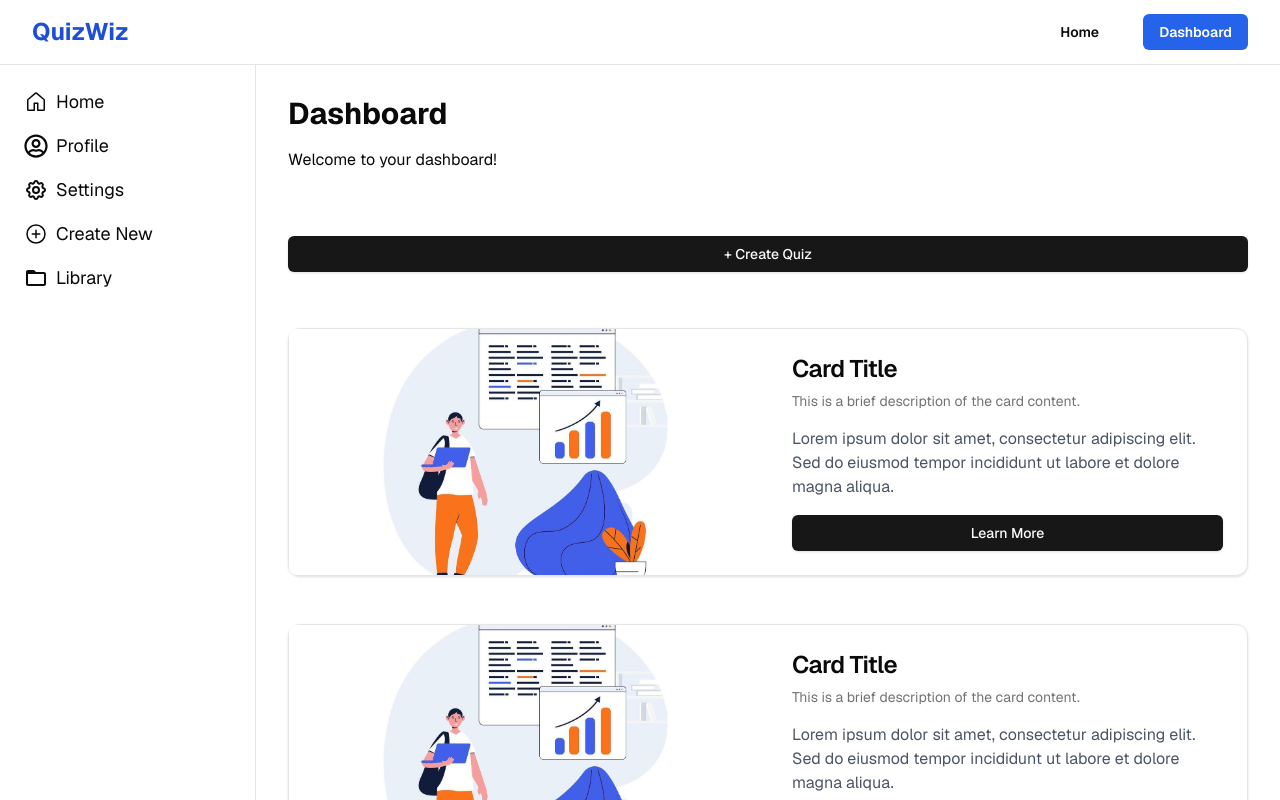
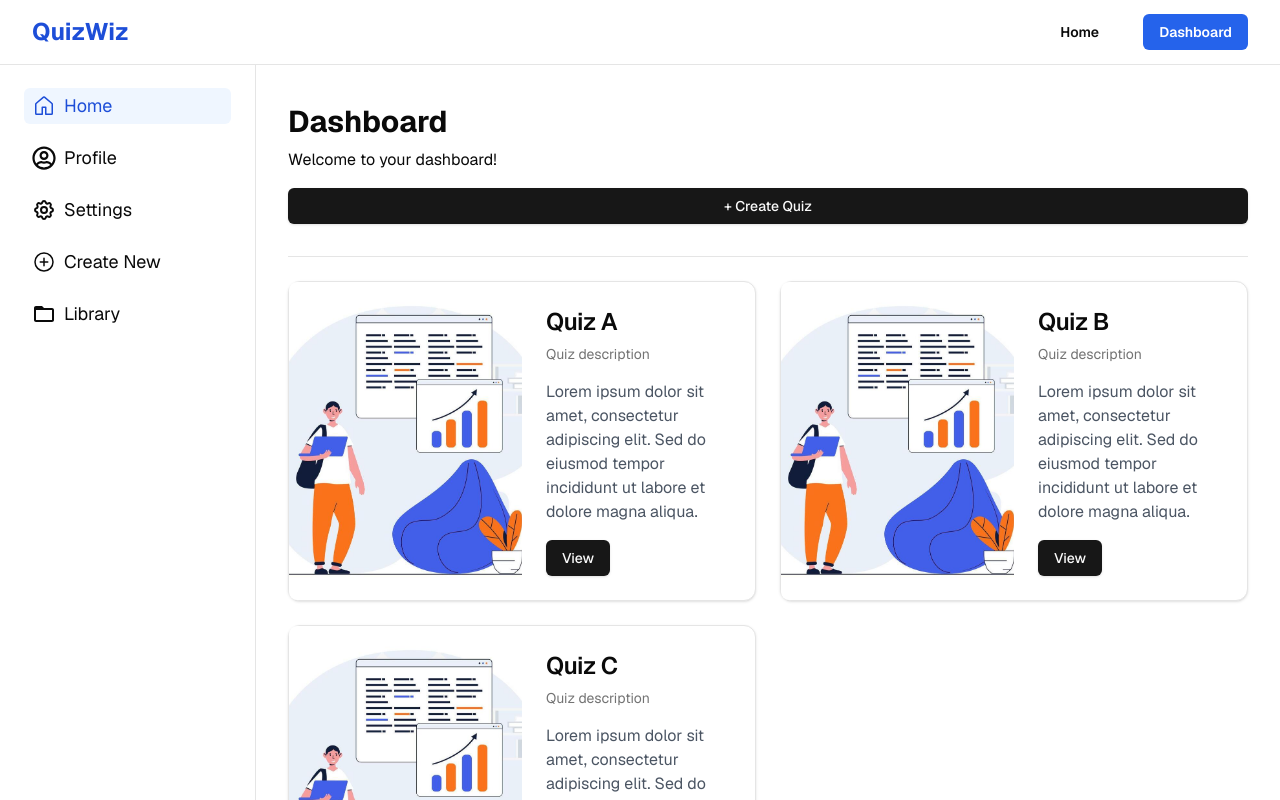
Before and after one commit to joshuaprunty/quiz-master, a Next.js app: page /dashboard in a window 1280 px wide. Shown: the top 800 px of the page. Built offline with nearby package versions, Linux system fonts and the light colour scheme.

Commit message:
dynamic routes for viewing existing quizzes

```diff
--- a/package.json
+++ b/package.json
@@ -12,6 +12,7 @@
     "@radix-ui/react-dialog": "^1.1.4",
     "@radix-ui/react-navigation-menu": "^1.2.3",
     "@radix-ui/react-select": "^2.1.4",
+    "@radix-ui/react-separator": "^1.1.1",
     "@radix-ui/react-slot": "^1.1.1",
     "@uppy/core": "^4.4.1",
     "@uppy/dashboard": "^4.3.1",
--- /dev/null
+++ b/src/app/(authenticated)/dashboard/[quizname]/page.js
@@ -0,0 +1,18 @@
+import { Button } from "@/components/ui/button"
+import Link from "next/link"
+
+export default function QuizPage({ params }) {
+  const { quizname } = params;
+
+  return (
+    <div className="p-8">
+      <h1 className="text-3xl font-bold my-4">Quiz Details</h1>
+      <p className="my-4">Viewing quiz: {quizname}</p>
+      <Button className="w-full my-4 max-w-3xl">
+        <Link href="/dashboard">
+          Back to Dashboard
+        </Link>
+      </Button>
+    </div>
+  );
+}
--- a/src/app/(authenticated)/dashboard/page.js
+++ b/src/app/(authenticated)/dashboard/page.js
@@ -9,19 +9,42 @@ import {
 import { Button } from "@/components/ui/button"
 import Image from "next/image";
 import Link from "next/link";
+import { Separator } from "@/components/ui/separator";
+import { slugify } from "@/lib/utils";
 
 
 export default function Dashboard() {
+  const cardData = [
+    {
+      title: "Quiz A",
+      description: "Quiz description",
+      content: "Lorem ipsum dolor sit amet, consectetur adipiscing elit. Sed do eiusmod tempor incididunt ut labore et dolore magna aliqua."
+    },
+    {
+      title: "Quiz B",
+      description: "Quiz description",
+      content: "Lorem ipsum dolor sit amet, consectetur adipiscing elit. Sed do eiusmod tempor incididunt ut labore et dolore magna aliqua."
+    },
+    {
+      title: "Quiz C",
+      description: "Quiz description",
+      content: "Lorem ipsum dolor sit amet, consectetur adipiscing elit. Sed do eiusmod tempor incididunt ut labore et dolore magna aliqua."
+    }
+  ];
+
   return (
     <div className="p-8">
-      <h1 className="text-3xl font-bold">Dashboard</h1>
-      <p className="my-4">Welcome to your dashboard!</p>
-      <Button className="w-full max-w-7xl my-12">
+      <h1 className="text-3xl font-bold my-2">Dashboard</h1>
+      <p className="my-2">Welcome to your dashboard!</p>
+      <Button className="w-full max-w-7xl my-2">
         <Link href="/dashboard/create">
           + Create Quiz
         </Link>
       </Button>
-      <Card className="w-full max-w-7xl my-2">
+      <Separator className="my-6 max-w-7xl" />
+      <div className="grid grid-cols-1 lg:grid-cols-2 gap-6 max-w-7xl">
+        {cardData.map((card, index) => (
+          <Card key={index} className="w-full">
             <div className="grid grid-cols-1 md:grid-cols-2">
               <div className="relative h-[200px] md:h-full">
                 <Image
@@ -34,83 +57,24 @@ export default function Dashboard() {
               <div className="p-6 flex flex-col justify-center min-h-[30vh]">
                 <div>
                   <CardHeader className="p-0 mb-4">
-                <CardTitle className="text-2xl">Card Title</CardTitle>
-                <CardDescription>This is a brief description of the card content.</CardDescription>
+                    <CardTitle className="text-2xl">{card.title}</CardTitle>
+                    <CardDescription>{card.description}</CardDescription>
                   </CardHeader>
 
                   <CardContent className="p-0">
-                <p className="text-gray-600">
-                  Lorem ipsum dolor sit amet, consectetur adipiscing elit.
-                  Sed do eiusmod tempor incididunt ut labore et dolore magna aliqua.
-                </p>
+                    <p className="text-gray-600">{card.content}</p>
                   </CardContent>
                 </div>
                 <CardFooter className="p-0 mt-4">
-              <Button className="w-full">Learn More</Button>
+                  <Link href={`/dashboard/${slugify(card.title)}`}>
+                    <Button className="w-full">View</Button>
+                  </Link>
                 </CardFooter>
               </div>
             </div>
           </Card>
-      <Card className="w-full max-w-7xl my-12">
-        <div className="grid grid-cols-1 md:grid-cols-2">
-          <div className="relative h-[200px] md:h-full">
-            <Image
-              src="/studying.jpg"
-              alt="Students studying"
-              fill
-              className="object-cover rounded-t-lg md:rounded-l-lg md:rounded-tr-none"
-            />
+        ))}
       </div>
-          <div className="p-6 flex flex-col justify-center min-h-[30vh]">
-            <div>
-              <CardHeader className="p-0 mb-4">
-                <CardTitle className="text-2xl">Card Title</CardTitle>
-                <CardDescription>This is a brief description of the card content.</CardDescription>
-              </CardHeader>
-
-              <CardContent className="p-0">
-                <p className="text-gray-600">
-                  Lorem ipsum dolor sit amet, consectetur adipiscing elit.
-                  Sed do eiusmod tempor incididunt ut labore et dolore magna aliqua.
-                </p>
-              </CardContent>
-            </div>
-            <CardFooter className="p-0 mt-4">
-              <Button className="w-full">Learn More</Button>
-            </CardFooter>
-          </div>
-        </div>
-      </Card>
-      <Card className="w-full max-w-7xl my-12">
-        <div className="grid grid-cols-1 md:grid-cols-2">
-          <div className="relative h-[200px] md:h-full">
-            <Image
-              src="/studying.jpg"
-              alt="Students studying"
-              fill
-              className="object-cover rounded-t-lg md:rounded-l-lg md:rounded-tr-none"
-            />
-          </div>
-          <div className="p-6 flex flex-col justify-center min-h-[30vh]">
-            <div>
-              <CardHeader className="p-0 mb-4">
-                <CardTitle className="text-2xl">Card Title</CardTitle>
-                <CardDescription>This is a brief description of the card content.</CardDescription>
-              </CardHeader>
-
-              <CardContent className="p-0">
-                <p className="text-gray-600">
-                  Lorem ipsum dolor sit amet, consectetur adipiscing elit.
-                  Sed do eiusmod tempor incididunt ut labore et dolore magna aliqua.
-                </p>
-              </CardContent>
-            </div>
-            <CardFooter className="p-0 mt-4">
-              <Button className="w-full">Learn More</Button>
-            </CardFooter>
-          </div>
-        </div>
-      </Card>
     </div>
   )
 }
--- a/src/app/(authenticated)/layout.js
+++ b/src/app/(authenticated)/layout.js
@@ -1,14 +1,33 @@
+"use client"
+
 import { Sheet, SheetContent, SheetTrigger } from "@/components/ui/sheet"
 import { Button } from "@/components/ui/button"
 import { Menu } from "lucide-react"
 import Link from "next/link"
 import DashboardNavbar from "@/components/DashboardNav"
-import { GoHome } from "react-icons/go";
-import { TbSettings } from "react-icons/tb";
-import { IoAddCircleOutline } from "react-icons/io5";
-import { FaRegUserCircle } from "react-icons/fa";
-import { MdFolderOpen } from "react-icons/md";
+import { GoHome } from "react-icons/go"
+import { TbSettings } from "react-icons/tb"
+import { IoAddCircleOutline } from "react-icons/io5"
+import { FaRegUserCircle } from "react-icons/fa"
+import { MdFolderOpen } from "react-icons/md"
+import { usePathname } from "next/navigation"
+
+const navigationItems = [
+  { href: '/dashboard', label: 'Home', icon: GoHome },
+  { href: '/profile', label: 'Profile', icon: FaRegUserCircle },
+  { href: '/usersettings', label: 'Settings', icon: TbSettings },
+  { href: '/dashboard/create', label: 'Create New', icon: IoAddCircleOutline },
+  { href: '/dashboard/library', label: 'Library', icon: MdFolderOpen },
+]
+
 export default function AuthenticatedLayout({ children }) {
+  const pathname = usePathname()
+
+  const isActive = (path) => {
+    if (path === '/dashboard' && pathname === '/dashboard') return true
+    return pathname.startsWith(path) && path !== '/dashboard'
+  }
+
   return (
     <div>
       <DashboardNavbar />
@@ -21,41 +40,38 @@ export default function AuthenticatedLayout({ children }) {
         </SheetTrigger>
         <SheetContent side="left" className="w-[300px] sm:w-[400px] pt-16">
           <nav className="flex flex-col gap-4">
-            <Link href="/dashboard" className="text-lg font-semibold">
-              Dashboard
-            </Link>
-            <Link href="/profile" className="text-lg font-semibold">
-              Profile
-            </Link>
-            <Link href="/usersettings" className="text-lg font-semibold">
-              User Settings
-            </Link>
+            {navigationItems.map((item) => (
+              <Link
+                key={item.href}
+                href={item.href}
+                className={`text-lg rounded-md px-2 py-1 ${
+                  isActive(item.href) ? 'bg-blue-50 text-blue-700' : ''
+                }`}
+              >
+                {item.label}
+              </Link>
+            ))}
           </nav>
         </SheetContent>
       </Sheet>
       {/* Desktop Sidebar */}
       <div className="hidden lg:flex h-[calc(100vh-64px)] w-64 flex-col fixed left-0 top-16 bottom-0 border-r bg-background">
         <nav className="flex flex-col gap-4 p-6">
-          <Link href="/dashboard" className="text-lg flex items-center gap-2">
-            <GoHome className="h-6 w-6" />
-            Home
-          </Link>
-          <Link href="/profile" className="text-lg flex items-center gap-2">
-            <FaRegUserCircle className="h-6 w-6" />
-            Profile
-          </Link>
-          <Link href="/usersettings" className="text-lg flex items-center gap-2">
-            <TbSettings className="h-6 w-6" />
-            Settings
-          </Link>
-          <Link href="/dashboard/create" className="text-lg flex items-center gap-2">
-            <IoAddCircleOutline className="h-6 w-6" />
-            Create New
-          </Link>
-          <Link href="/dashboard/library" className="text-lg flex items-center gap-2">
-            <MdFolderOpen className="h-6 w-6" />
-            Library
-          </Link>
+          {navigationItems.map((item) => {
+            const Icon = item.icon
+            return (
+              <Link
+                key={item.href}
+                href={item.href}
+                className={`text-lg flex items-center gap-2 rounded-md px-2 py-1 ${
+                  isActive(item.href) ? 'bg-blue-50 text-blue-700' : ''
+                }`}
+              >
+                <Icon className={`h-6 w-6 ${isActive(item.href) ? 'text-blue-700' : ''}`} />
+                {item.label}
+              </Link>
+            )
+          })}
         </nav>
       </div>
       {/* Main Content */}
--- a/src/app/(marketing)/page.js
+++ b/src/app/(marketing)/page.js
@@ -124,7 +124,7 @@ export default function Home() {
               </div>
             </div>
           </Card>
-          <Card className="w-full mx-auto my-12">
+          <Card className="w-full mx-auto my-12 overflow-hidden">
             <div className="grid grid-cols-1 md:grid-cols-2">
               <div className="p-6 flex flex-col justify-center min-h-[30vh]">
                 <div>
--- /dev/null
+++ b/src/components/ui/separator.jsx
@@ -0,0 +1,25 @@
+"use client"
+
+import * as React from "react"
+import * as SeparatorPrimitive from "@radix-ui/react-separator"
+
+import { cn } from "@/lib/utils"
+
+const Separator = React.forwardRef((
+  { className, orientation = "horizontal", decorative = true, ...props },
+  ref
+) => (
+  <SeparatorPrimitive.Root
+    ref={ref}
+    decorative={decorative}
+    orientation={orientation}
+    className={cn(
+      "shrink-0 bg-border",
+      orientation === "horizontal" ? "h-[1px] w-full" : "h-full w-[1px]",
+      className
+    )}
+    {...props} />
+))
+Separator.displayName = SeparatorPrimitive.Root.displayName
+
+export { Separator }
--- a/src/lib/utils.js
+++ b/src/lib/utils.js
@@ -4,3 +4,12 @@ import { twMerge } from "tailwind-merge"
 export function cn(...inputs) {
   return twMerge(clsx(inputs));
 }
+
+export function slugify(text) {
+  return text
+    .toLowerCase()
+    .replace(/\s+/g, '-')     // Replace spaces with -
+    .replace(/[^\w\-]+/g, '') // Remove all non-word chars
+    .replace(/\-\-+/g, '-')   // Replace multiple - with single -
+    .trim();                  // Trim - from start and end
+}
```
Also changed, not shown: 1 other file (tests, documents, lock files or other folders). Lines whose indentation alone changed are shown as unchanged.
